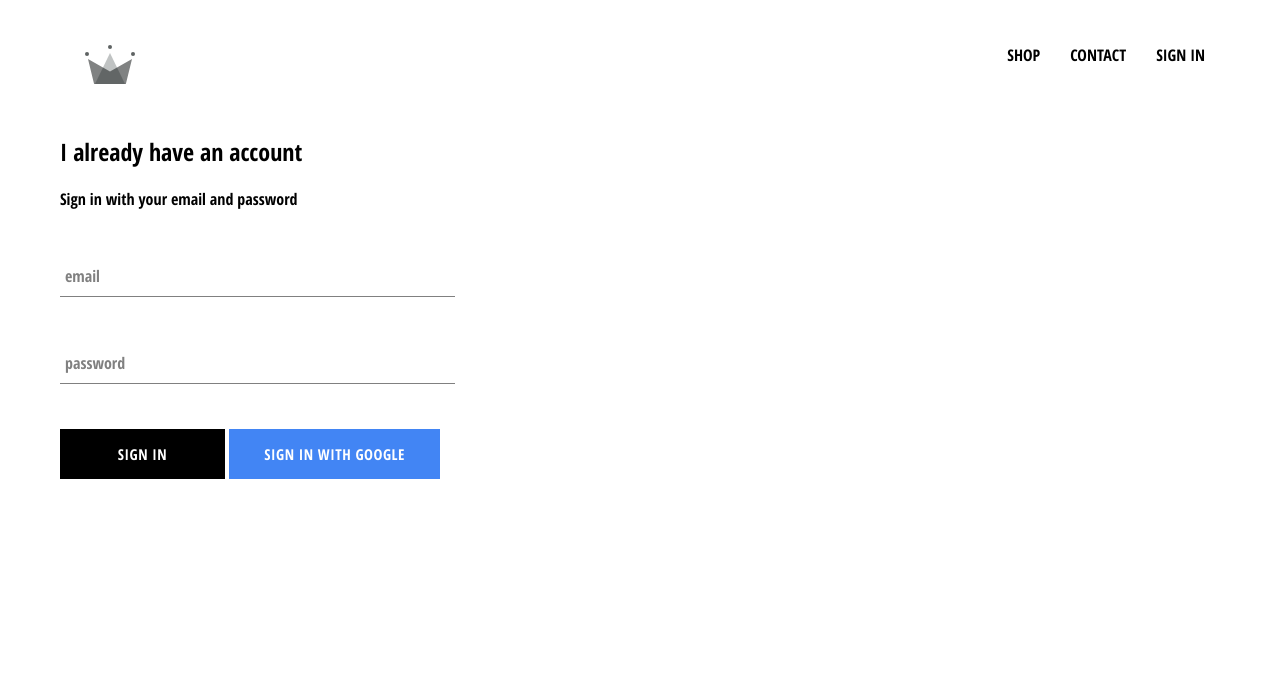
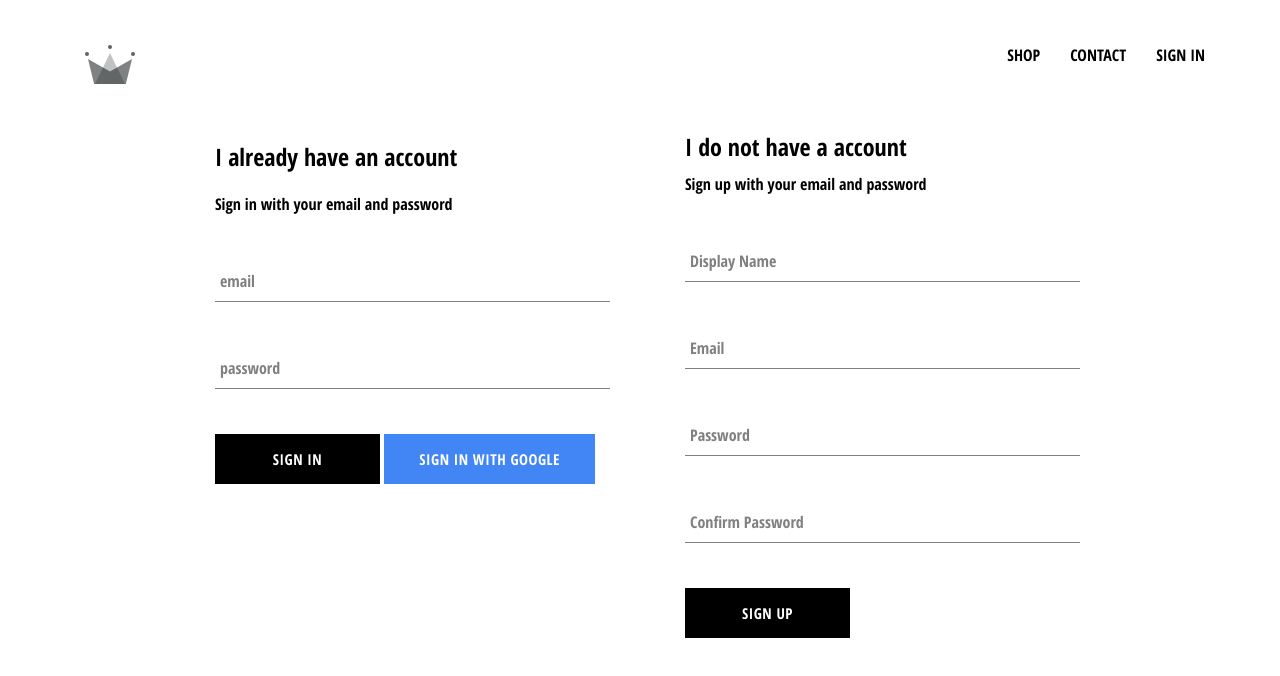
Before and after one commit to jasx73/e-commerce-app-react, a React (Create React App) app: page /signin in a window 1280 px wide. Shown: the top 676 px of the page. Built offline with nearby package versions, Linux system fonts and the light colour scheme; no server answers.

Commit message:
implemneted firebase utils

```diff
--- a/src/App.js
+++ b/src/App.js
@@ -7,7 +7,7 @@
 import ShopPage from './pages/shop/shop.component';
 import SignInAndSignUpPage from './pages/sign-in-and-sign-up/sign-in-and-sign-up.component';
 import Header from './components/header/header.component';
-import { auth } from './firebase/firebase.utils';
+import { auth, createUserProfileDocument } from './firebase/firebase.utils';
 
 class App extends React.Component {
   constructor() {
@@ -21,10 +21,23 @@
   unsubscribeFromAuth = null;
 
   componentDidMount() {
-    this.unsubscribeFromAuth = auth.onAuthStateChanged(user => {
-      this.setState({ currentUser: user });
+    this.unsubscribeFromAuth = auth.onAuthStateChanged(async userAuth => {
+      if (userAuth) {
+        const userRef = await createUserProfileDocument(userAuth);
 
-      console.log(user);
+        userRef.onSnapshot(snapShot => {
+          this.setState({
+            currentUser: {
+              id: snapShot.id,
+              ...snapShot.data()
+            }
+          });
+
+          console.log(this.state);
+        });
+      }
+
+      this.setState({ currentUser: userAuth });
     });
   }
 
--- /dev/null
+++ b/src/components/sign-up/sign-up.component.jsx
@@ -0,0 +1,103 @@
+import React from 'react';
+
+import FormInput from '../form-input/form-input.component';
+import CustomButton from '../custom-button/custom-button.component';
+
+import { auth, createUserProfileDocument } from '../../firebase/firebase.utils';
+
+import './sign-up.styles.scss';
+
+class SignUp extends React.Component {
+  constructor() {
+    super();
+
+    this.state = {
+      displayName: '',
+      email: '',
+      password: '',
+      confirmPassword: ''
+    };
+  }
+
+  handleSubmit = async event => {
+    event.preventDefault();
+
+    const { displayName, email, password, confirmPassword } = this.state;
+
+    if (password !== confirmPassword) {
+      alert("passwords don't match");
+      return;
+    }
+
+    try {
+      const { user } = await auth.createUserWithEmailAndPassword(
+        email,
+        password
+      );
+
+      await createUserProfileDocument(user, { displayName });
+
+      this.setState({
+        displayName: '',
+        email: '',
+        password: '',
+        confirmPassword: ''
+      });
+    } catch (error) {
+      console.error(error);
+    }
+  };
+
+  handleChange = event => {
+    const { name, value } = event.target;
+
+    this.setState({ [name]: value });
+  };
+
+  render() {
+    const { displayName, email, password, confirmPassword } = this.state;
+    return (
+      <div className='sign-up'>
+        <h2 className='title'>I do not have a account</h2>
+        <span>Sign up with your email and password</span>
+        <form className='sign-up-form' onSubmit={this.handleSubmit}>
+          <FormInput
+            type='text'
+            name='displayName'
+            value={displayName}
+            onChange={this.handleChange}
+            label='Display Name'
+            required
+          />
+          <FormInput
+            type='email'
+            name='email'
+            value={email}
+            onChange={this.handleChange}
+            label='Email'
+            required
+          />
+          <FormInput
+            type='password'
+            name='password'
+            value={password}
+            onChange={this.handleChange}
+            label='Password'
+            required
+          />
+          <FormInput
+            type='password'
+            name='confirmPassword'
+            value={confirmPassword}
+            onChange={this.handleChange}
+            label='Confirm Password'
+            required
+          />
+          <CustomButton type='submit'>SIGN UP</CustomButton>
+        </form>
+      </div>
+    );
+  }
+}
+
+export default SignUp;
--- /dev/null
+++ b/src/components/sign-up/sign-up.styles.scss
@@ -0,0 +1,9 @@
+.sign-up {
+    display: flex;
+    flex-direction: column;
+    width: 380px;
+
+    .title {
+      margin: 10px 0;
+    }
+  }
--- a/src/firebase/firebase.utils.js
+++ b/src/firebase/firebase.utils.js
@@ -14,11 +14,36 @@
 
 firebase.initializeApp(config);
 
+export const createUserProfileDocument = async (userAuth, additionalData) => {
+  if (!userAuth) return;
+
+  const userRef = firestore.doc(`users/${userAuth.uid}`);
+
+  const snapShot = await userRef.get();
+
+  if (!snapShot.exists) {
+    const { displayName, email } = userAuth;
+    const createdAt = new Date();
+    try {
+      await userRef.set({
+        displayName,
+        email,
+        createdAt,
+        ...additionalData
+      });
+    } catch (error) {
+      console.log('error creating user', error.message);
+    }
+  }
+
+  return userRef;
+};
+
 export const auth = firebase.auth();
 export const firestore = firebase.firestore();
 
-  const provider = new firebase.auth.GoogleAuthProvider()
-  provider.setCustomParameters({prompt: 'select_account'});
+const provider = new firebase.auth.GoogleAuthProvider();
+provider.setCustomParameters({ prompt: 'select_account' });
 export const signInWithGoogle = () => auth.signInWithPopup(provider);
 
 export default firebase;
--- a/src/pages/sign-in-and-sign-up/sign-in-and-sign-up.component.jsx
+++ b/src/pages/sign-in-and-sign-up/sign-in-and-sign-up.component.jsx
@@ -2,13 +2,15 @@
 
 import React from 'react';
 import SignIn from '../../components/sign-in/sign-in.component'
+import SignUp from '../../components/sign-up/sign-up.component'
 
-const SiognInAndSignUpPage = () => {
+const SignInAndSignUpPage = () => {
     return (
         <div className="sign-in-and-sign-up">
             <SignIn/>
+            <SignUp/>
         </div>
     );
 }
 
-export default SiognInAndSignUpPage;
+export default SignInAndSignUpPage;
--- a/src/pages/sign-in-and-sign-up/sign-in-and-sign-up.styles.scss
+++ b/src/pages/sign-in-and-sign-up/sign-in-and-sign-up.styles.scss
@@ -0,0 +1,6 @@
+.sign-in-and-sign-up{
+    width:850px;
+    display: flex;
+    justify-content: space-between;
+    margin: 30px auto;
+}
```
Also changed, not shown: src/pages/sign-in-and-sign-up/shop/shop.component.jsx (renamed from src/pages/shop/shop.component.jsx), src/pages/sign-in-and-sign-up/shop/shop.data.js (renamed from src/pages/shop/shop.data.js). Lines whose indentation alone changed are shown as unchanged.
